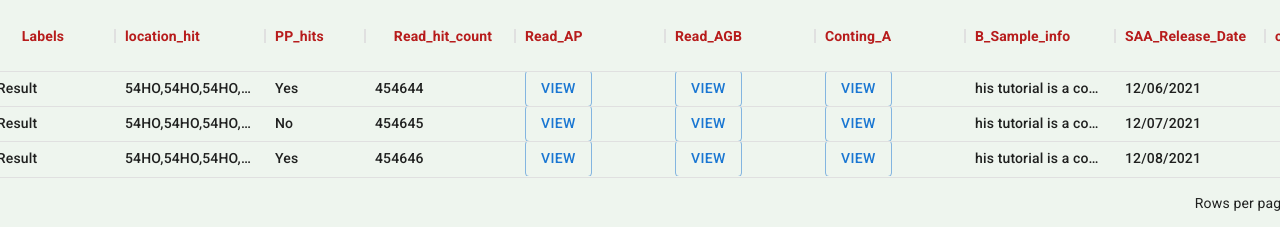
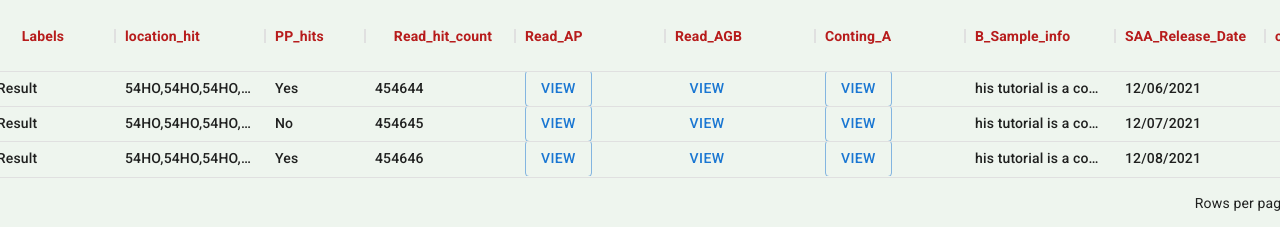
Before and after one commit to DawitAbay/testone, a React (Create React App) app: page / in a window 1280 px wide. Shown: the part 216-443 px from the top of the page. Built offline with nearby package versions, Linux system fonts and the light colour scheme; no server answers.

Commit message:
make it better

```diff
--- a/src/pages/DataTable.jsx
+++ b/src/pages/DataTable.jsx
@@ -32,6 +32,7 @@ import useColumns from "../components/customHooks/useColumns";
 import PreviewIcon from '@mui/icons-material/Preview';
 import { GridActionsCellItem } from "@mui/x-data-grid";
 import { format } from "date-fns";
+import { Link } from 'react-router-dom';
 
 import Button from '@mui/material/Button';
 
@@ -264,10 +265,9 @@ const DataTable = ({
 
         return (
           <>
+            <Button component={Link} to={'/Read_AGB'}>View</Button>
 
-            <Button variant="outlined" size="medium" href="/Read_AGB">
-              View
-            </Button>
+
           </>
         );
       }
```
